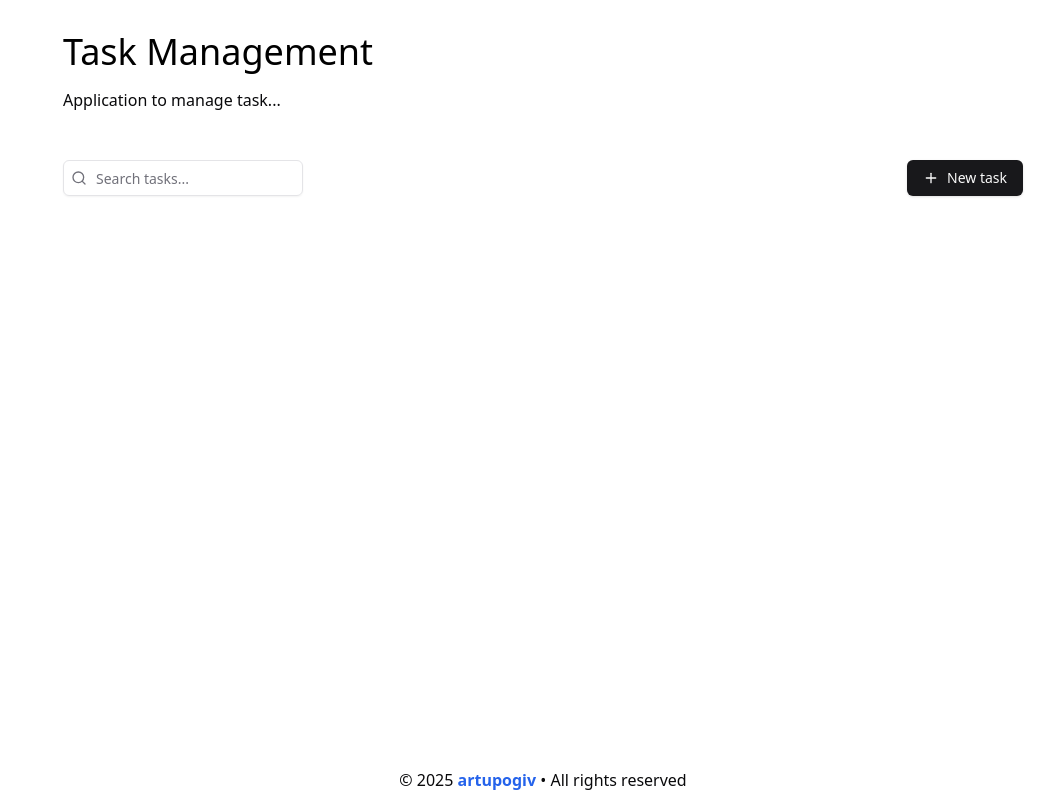
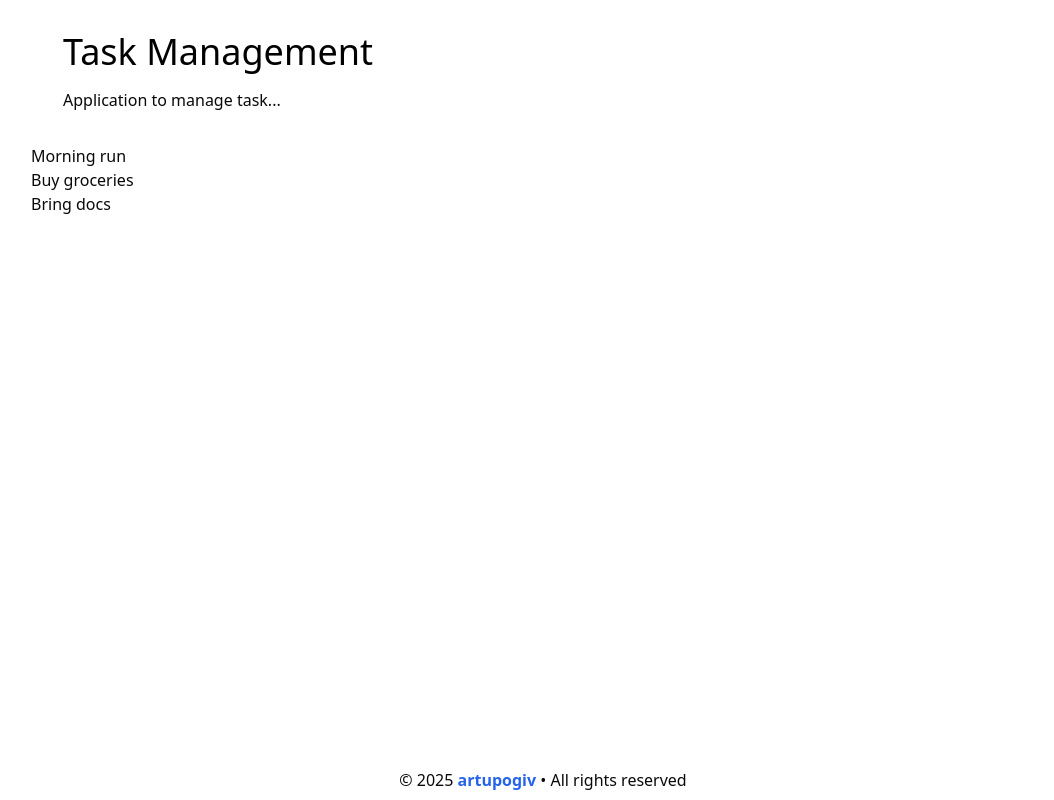
Before and after one commit to artupogiv/task-management, a React app: page / in a window 1280 px wide. Shown: the whole page, without its empty margins (97-1151 px from the left). Built offline with nearby package versions, Linux system fonts and the light colour scheme; the HTML template or start-up script is replaced by a standard one.

Commit message:
refactor: simplify

```diff
--- a/src/App.tsx
+++ b/src/App.tsx
@@ -1,13 +1,27 @@
+import { initialTasks } from "./components/shared/data/initial-tasks";
 import { Footer } from "./components/shared/layout/footer";
-import { Heading } from "./components/shared/layout/heading";
-import { Body } from "./components/shared/layout/body";
+import { Heading } from "./components/shared/layout/header";
 
 export function App() {
+  const tasks = initialTasks;
+
   return (
     <div className="w-full max-w-5xl mx-auto ">
       <Heading />
-      <Body />
+
+      <div className="w-full">
+        <ul>
+          {tasks.map((task) => {
+            return (
+              <li key={task.id}>
+                <h2>{task.title}</h2>
+              </li>
+            );
+          })}
+        </ul>
+      </div>
+
       <Footer />
     </div>
   );
-};
+}
--- a/src/components/shared/data/initial-tasks.ts
+++ b/src/components/shared/data/initial-tasks.ts
@@ -3,32 +3,14 @@ import { Task } from "@/types/task";
 export const initialTasks: Task[] = [
   {
     id: 1,
-    taskStatus: "Done",
-    taskLabel: "Self",
-    taskName: "Morning run",
-    taskDesc: "Running for 45 minutes",
-    taskPriority: "Medium",
-    createdAt: new Date().toLocaleString(),
-    updatedAt: null,
+    title: "Morning run",
   },
   {
     id: 2,
-    taskStatus: "In progress",
-    taskLabel: "Family",
-    taskName: "Buy groceries",
-    taskDesc: "Buy groceries for the week",
-    taskPriority: "Medium",
-    createdAt: new Date().toLocaleString(),
-    updatedAt: null,
+    title: "Buy groceries",
   },
   {
     id: 3,
-    taskStatus: "To do",
-    taskLabel: "Work",
-    taskName: "Bring docs",
-    taskDesc: "Bring docs to the office",
-    taskPriority: "High",
-    createdAt: new Date().toLocaleString(),
-    updatedAt: null,
+    title: "Bring docs",
   },
 ];
--- a/src/components/shared/layout/body.tsx
+++ /dev/null
@@ -1,15 +0,0 @@
-import { Table } from "@/components/ui/table";
-import { SearchTask } from "../tasks/search-task";
-import { AddTaskDialog } from "../tasks/add-task";
-
-export function Body() {
-  return (
-    <div className="w-full">
-      <div className="flex items-center p-8 justify-between pt-4 ">
-        <SearchTask />
-        <AddTaskDialog />
-      </div>
-      <Table></Table>
-    </div>
-  );
-}
--- a/src/components/shared/tasks/add-task.tsx
+++ /dev/null
@@ -1,16 +0,0 @@
-import { Button } from "@/components/ui/button";
-import { Task, /*formTaskSchema*/ } from "@/types/task";
-import { Plus } from "lucide-react";
-
-type AddTaskDialogProps = {
-  tasks: Task[];
-  setTasks: React.Dispatch<React.SetStateAction<Task[]>>;
-};
-
-export function AddTaskDialog({ tasks, setTasks }: AddTaskDialogProps) {
-  return (
-    <Button>
-      <Plus></Plus>New task
-    </Button>
-  );
-}
--- a/src/components/shared/tasks/search-task.tsx
+++ /dev/null
@@ -1,22 +0,0 @@
-import { useState } from "react";
-import { Input } from "@/components/ui/input";
-import { Search } from "lucide-react";
-
-export function SearchTask() {
-  const [searchTask, setSearchTask] = useState("");
-
-  return (
-    <div className="w-1/4">
-      <div className="relative flex-1">
-        <Search className="absolute left-2 top-2.5 h-4 w-4 text-muted-foreground" />
-        <Input
-          type="text"
-          placeholder="Search tasks..."
-          className="pl-8"
-          value={searchTask}
-          onChange={(e) => setSearchTask(e.target.value)}
-        />
-      </div>
-    </div>
-  );
-}
--- a/src/components/shared/tasks/task-dialog.tsx
+++ /dev/null
@@ -1,3 +0,0 @@
-export function TaskDialog() {
-    return console.log("TaskDialog");
-}
--- a/src/components/shared/tasks/task-from.tsx
+++ /dev/null
@@ -1,66 +0,0 @@
-import { formTaskSchema, Task } from "@/types/task"
-import { useForm } from "react-hook-form";
-import { zodResolver } from "@hookform/resolvers/zod";
-import { z } from "zod";
-import { Form, FormControl, FormDescription, FormField, FormItem, FormLabel, FormMessage } from "@/components/ui/form";
-import { Input } from "@/components/ui/input";
-import { Button } from "@/components/ui/button";
-
-type TaskFormProps = {
-    onSubmitTask: (task: Task) => void;
-    handleOpenDialog: (isOpen: boolean) => void;
-}
-
-export function TaskForm({onSubmitTask, handleOpenDialog}: TaskFormProps) {
-  const form = useForm({
-        resolver: zodResolver(formTaskSchema),
-        defaultValues: {
-            taskName: "",
-            taskDesc: "",
-            taskLabel: "",
-            taskPriority: "",
-            taskStatus: "",
-        }
-    })
-
-    function onSubmit(values: z.infer<typeof formTaskSchema>) {
-        console.log(values);
-
-        const newTask: Task = {
-            id: 0,
-            taskName: values.taskName,
-            taskDesc: values.taskDesc,
-            taskLabel: values.taskLabel,
-            taskPriority: values.taskPriority,
-            taskStatus: values.taskStatus,
-            createdAt: new Date().toLocaleString(),
-            updatedAt: null,
-        }
-
-        onSubmitTask(newTask);
-        handleOpenDialog(false);
-    }
-    return (
-        <Form {...form}>
-          <form onSubmit={form.handleSubmit(onSubmit)} className="space-y-8">
-            <FormField
-              control={form.control}
-              name="taskName"
-              render={({ field }) => (
-                <FormItem>
-                  <FormLabel>Task Name</FormLabel>
-                  <FormControl>
-                    <Input type="taskName" placeholder="Input Task Name" {...field} />
-                  </FormControl>
-                  <FormDescription>
-                    This is your public display name.
-                  </FormDescription>
-                  <FormMessage />
-                </FormItem>
-              )}
-            />
-            <Button type="submit">Submit</Button>
-          </form>
-        </Form>
-      )
-}
--- a/src/types/task.ts
+++ b/src/types/task.ts
@@ -1,17 +1,13 @@
 import { z } from "zod";
 
 export const formTaskSchema = z.object({
-  taskName: z.string().min(3, {message: "Task name is required (min 3 characters)" }),
-  taskDesc: z.string().min(5, {message: "Task name is required (min 3 characters)" }),
-  taskLabel: z.string().min(1, {message: "Task label is required" }),
-  taskPriority: z.string().min(1, {message: "Task label is required" }),
-  taskStatus: z.string().min(1, {message: "Task label is required" }),
+  title: z
+    .string()
+    .min(3, { message: "Task title is required (min 3 characters)" }),
 });
 
 export const taskSchema = formTaskSchema.extend({
   id: z.number(),
-  createdAt: z.string(),
-  updatedAt: z.string().nullable(),
 });
 
 export type Task = z.infer<typeof taskSchema>;
```
Also changed, not shown: src/components/shared/layout/footer.tsx (+11 -1 lines), src/components/shared/layout/header.tsx (renamed from src/components/shared/layout/heading.tsx).
